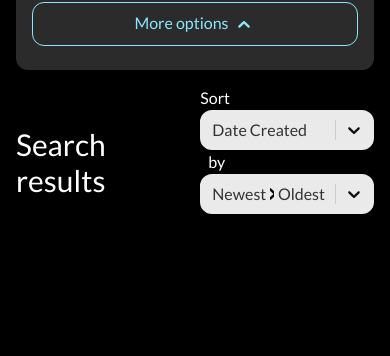
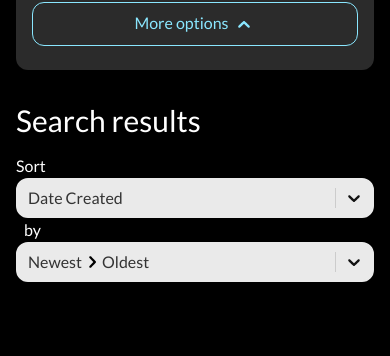
Before and after one commit to GameMakersToolkit/team-finder, a React (Vite) app in the folder ui/: page / in a window 390 px wide. Shown: the part 1016-1372 px from the top of the page. Built offline with nearby package versions, Linux system fonts and the light colour scheme; no server answers.

Commit message:
Make sort options look cleaner on mobile

```diff
--- a/ui/src/pages/Home/Home.tsx
+++ b/ui/src/pages/Home/Home.tsx
@@ -330,7 +330,7 @@ export const Home: React.FC = () => {
 
       </div>
 
-      <div className="flex justify-between items-center mt-4 mb-4">
+      <div className="md:flex justify-between items-center mt-4 mb-4">
         <h2 className="text-3xl my-4 mr-2 inline-block">Search results</h2>
 
         <SortingOptions
```
